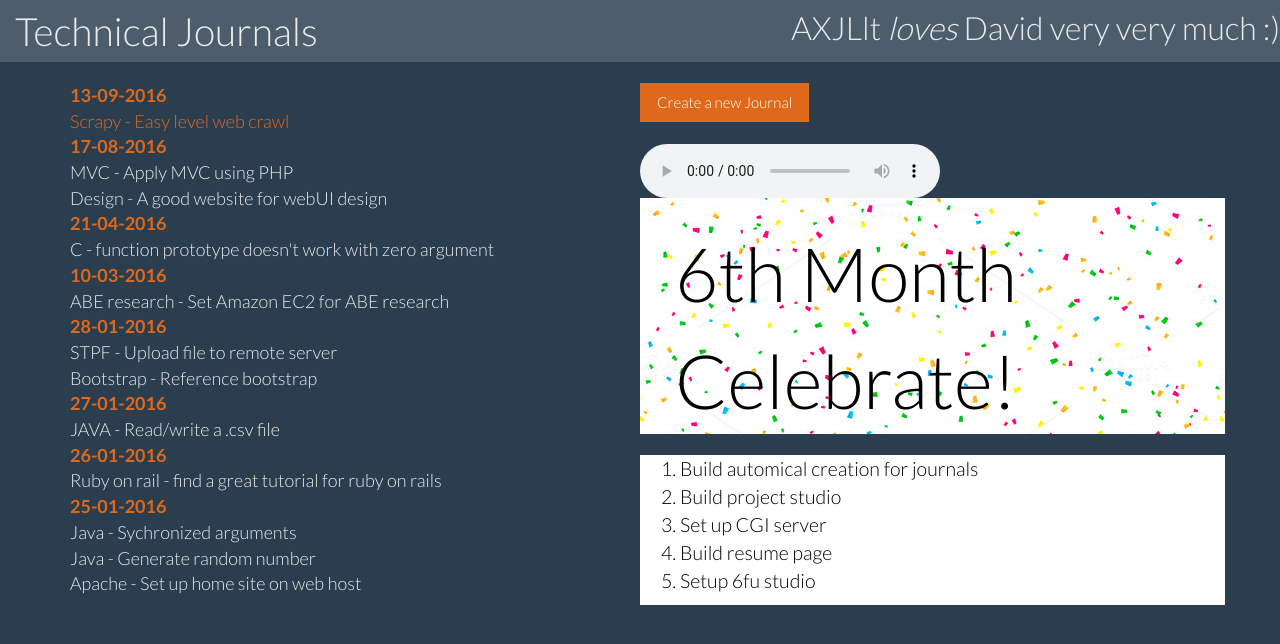
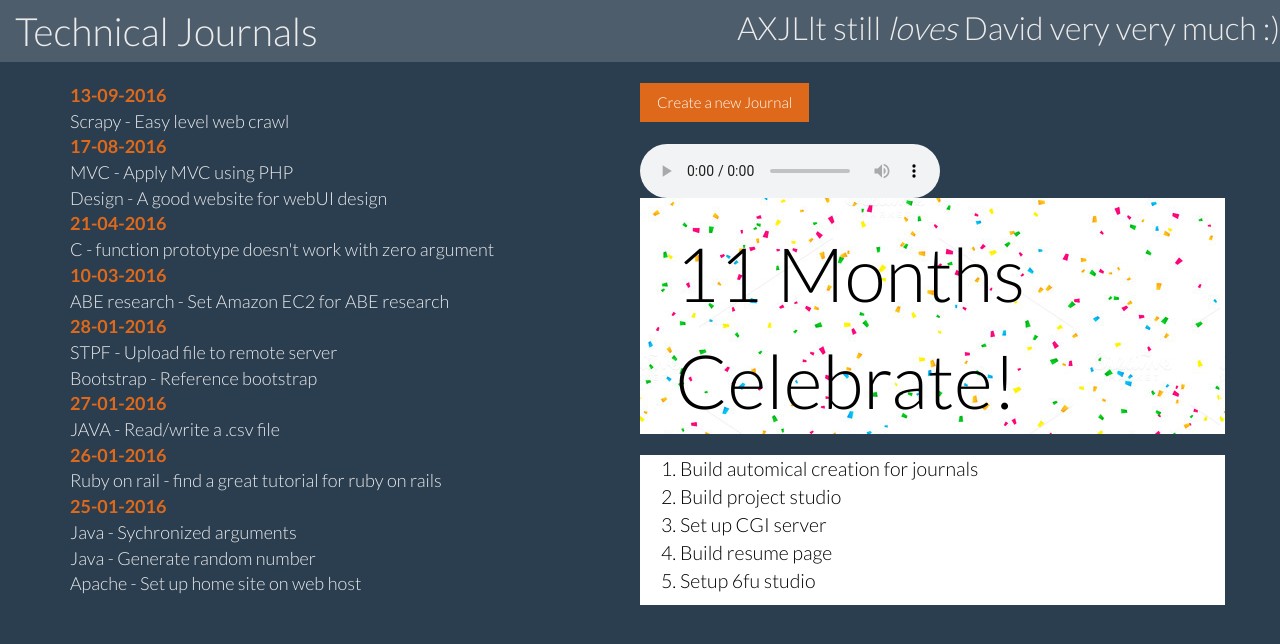
Before and after one commit to lt616/techJournal, a PHP site: page / in a window 1280 px wide. Shown: the top 644 px of the page. Run offline with PHP 8.4, Linux system fonts and the light colour scheme; some libraries are stand-ins or nearby versions.

Commit message:
small changes and fix bugs

```diff
--- a/index.php
+++ b/index.php
@@ -55,7 +55,7 @@
 				<h1 class="navbar-text"> Technical Journals </h1>
 			</div>
 			<div class="navbar-right">
-				<h2 class="navbar-text"> AXJLlt <i> loves </i> David very very much :) </h2>
+				<h2 class="navbar-text"> AXJLlt still <i> loves </i> David very very much :) </h2>
 			</div>
 		</div>
 	</nav>
@@ -92,7 +92,7 @@
 				<br/>
 
 				<div class="row" id="celebration">
-					6th Month <br/> Celebrate!
+					11 Months <br/> Celebrate!
 				</div>
 				<br/>
 
--- a/journalContext.html
+++ b/journalContext.html
@@ -1,7 +1,7 @@
 
 
 
-<dt> <a class="journal" id="13-09-2016">13-09-2016</dt>
+<dt> <a class="journal" id="13-09-2016">13-09-2016</a></dt>
 <dd> Scrapy - Easy level web crawl </dd>
 
 <dt> <a class="journal" id="17-08-2016">17-08-2016</a> </dt>
```
